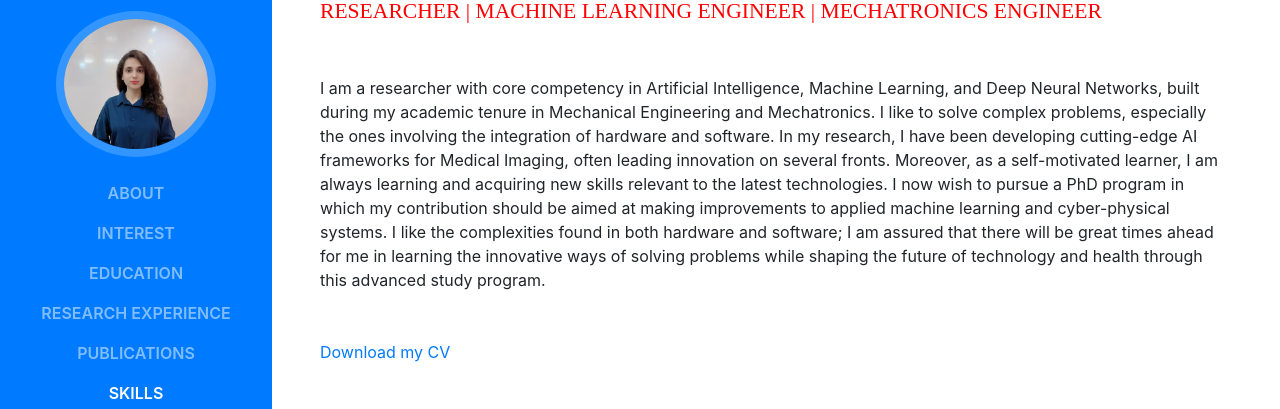
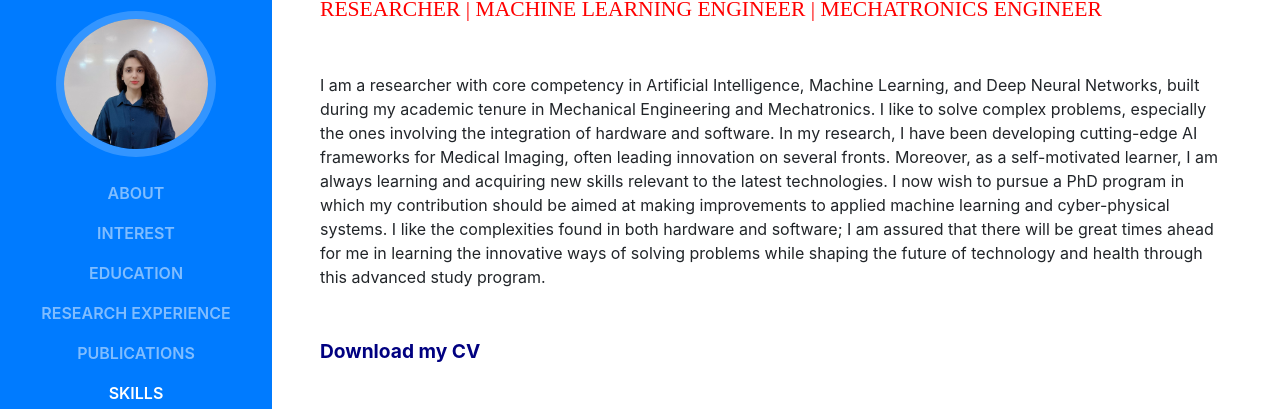
Before and after one commit to fatemehmirzade/fatemehmirzade.github.io, a website with bundled scripts: page index.html in a window 1280 px wide. Shown: the part 192-601 px from the top of the page. Built offline with nearby package versions, Linux system fonts and the light colour scheme; a web font is replaced by a local one.

Commit message:
Update index.html

```diff
--- a/index.html
+++ b/index.html
@@ -85,9 +85,9 @@
             <a href="#">Researcher | Machine Learning Engineer | Mechatronics engineer</a>
           </div>
           <p class="mb-5">I am a researcher with core competency in Artificial Intelligence, Machine Learning, and Deep Neural Networks, built during my academic tenure in Mechanical Engineering and Mechatronics. I like to solve complex problems, especially the ones involving the integration of hardware and software. In my research, I have been developing cutting-edge AI frameworks for Medical Imaging, often leading innovation on several fronts. Moreover, as a self-motivated learner, I am always learning and acquiring new skills relevant to the latest technologies. I now wish to pursue a PhD program in which my contribution should be aimed at making improvements to applied machine learning and cyber-physical systems. I like the complexities found in both hardware and software; I am assured that there will be great times ahead for me in learning the innovative ways of solving problems while shaping the future of technology and health through this advanced study program. </p>
-          <a href="path/to/your/cv.pdf" download="cv.pdf"  class="mb-5">
-        <p class="mb-5">Download my CV</p>
-    </a>
+          <a href="path/to/your/cv.pdf" download="cv.pdf" class="mb-5" style="text-decoration: none;">
+          <p class="mb-5" style="font-size: 1.2em; font-weight: bold; color: navy;">Download my CV</p>
+          </a>
 	  <ul class="list-inline list-social-icons mb-0">
             <li class="list-inline-item">
               <a href="https://www.linkedin.com/in/fatemeh-mirzadeh-sarcheshmeh/">
```
